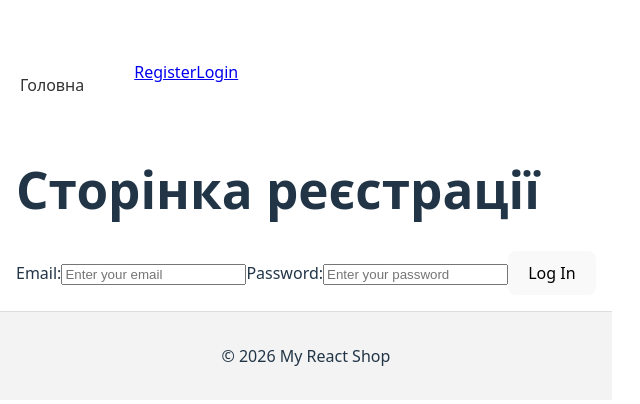
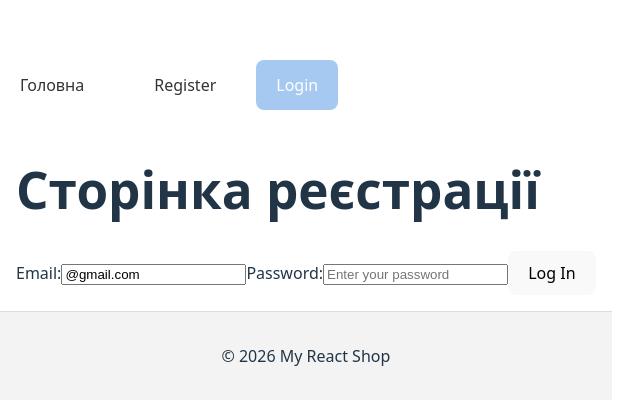
Before and after one commit to Backa228/ReduxEdu, a React (Vite) app: page /login in a window 1280 px wide. Shown: the part 170-574 px from the top of the page, without its empty margins (0-640 px from the left). Built offline with nearby package versions, Linux system fonts and the light colour scheme.

Commit message:
lesson 01.04
Зробили стилізацію хедера

```diff
--- a/src/components/AuthNav/AuthNav.jsx
+++ b/src/components/AuthNav/AuthNav.jsx
@@ -1,10 +1,16 @@
 import { NavLink } from "react-router-dom";
+import css from "./AuthNav.module.scss"
+import clsx from "clsx"
+
+const buildLinkClass = ({ isActive }) => {
+    return clsx(css.link, isActive && css.active)
+}
 
 export const AuthNav = () => {
     return (
-        <div>
-            <NavLink to="/register">Register</NavLink>
-            <NavLink to="/login">Login</NavLink>
+        <div className={css.wrapper}>
+            <NavLink to="/register" className={buildLinkClass}>Register</NavLink>
+            <NavLink to="/login" className={buildLinkClass}>Login</NavLink>
         </div>
     )
 };
--- a/src/components/AuthNav/AuthNav.module.scss
+++ b/src/components/AuthNav/AuthNav.module.scss
@@ -0,0 +1,36 @@
+.wrapper{
+    display: flex;
+    gap: 20px;
+}
+
+.link {
+    text-decoration: none;
+    color: #333;
+    font-weight: 500;
+    //   @include adaptiveValue("font-size", 16, 11, 0, 1400, 320);
+    background-color: white;
+    border-radius: 8px;
+    cursor: pointer;
+    height: 50px;
+    padding: 0 20px;
+    //   @include adaptiveValue("height", 50, 30, 0, 1400, 320);
+    //   @include adaptiveValue("padding-left", 20, 10, 0, 1400, 320);
+    //   @include adaptiveValue("padding-right", 20, 10, 0, 1400, 320);
+    transition: border-color 0.3s ease, box-shadow 0.3s ease;
+    display: flex;
+    align-items: center;
+    justify-content: center;
+    flex-shrink: 0;
+    overflow: hidden;
+}
+
+.link:hover {
+    border-color: #d9e7ff;
+    box-shadow: 0 0 5px rgba(74, 144, 226, 0.5);
+    outline: none;
+}
+
+.link.active {
+    background-color: #4a91e27d;
+    color: white;
+}
--- a/src/components/LoginForm/LoginForm.jsx
+++ b/src/components/LoginForm/LoginForm.jsx
@@ -8,7 +8,7 @@ const LoginForm = () => {
     const handleSubmit = (e) => {
         e.preventDefault()
         const form = e.target
-        const email = form.elemnt.email.value
+        const email = form.elements.email.value
         const password = form.elements.password.value
 
         dispatch(logIn({ email, password }))
@@ -17,9 +17,9 @@ const LoginForm = () => {
     return (
         <form className={css.form} onSubmit={handleSubmit}>
             <label htmlFor="email">Email:</label>
-            <input type="email" name="email" placeholder="Enter your email" />
+            <input type="email" name="email" placeholder="Enter your email" defaultValue="@gmail.com" className={css.input} />
             <label htmlFor="password">Password:</label>
-            <input type="password" name="password" placeholder="Enter your password" />
+            <input type="password" name="password" placeholder="Enter your password" className={css.input} />
             <button type="submit" className={css.button}>Log In</button>
         </form>
     )
--- a/src/components/RegisterForm/RegisterForm.jsx
+++ b/src/components/RegisterForm/RegisterForm.jsx
@@ -8,7 +8,7 @@ export const RegisterForm = () => {
     const handleSubmit = (e) => {
         e.preventDefault()
         const form = e.target
-        const email = form.elemnt.email.value
+        const email = form.elements.email.value
         const password = form.elements.password.value
 
         dispatch(register({ email, password }))
@@ -17,7 +17,7 @@ export const RegisterForm = () => {
     return (
         <form className={css.form} onSubmit={handleSubmit}>
             <label htmlFor="email">Email:</label>
-            <input type="email" name="email" placeholder="Enter your email" />
+            <input type="email" name="email" placeholder="Enter your email" defaultValue="@gmail.com" />
             <label htmlFor="password">Password:</label>
             <input type="password" name="password" placeholder="Enter your password" />
             <button type="submit" className={css.button}>Register</button>
--- a/src/components/UserMenu/UserMenu.jsx
+++ b/src/components/UserMenu/UserMenu.jsx
@@ -1,7 +1,12 @@
 import { useDispatch, useSelector } from "react-redux";
 import { selectUserName } from "../../redux/auth/selectors";
 import css from './UserMenu.module.scss';
-import { logOut } from "../../redux/auth/operations";
+import { logOut } from "../../redux/auth/operation";
+import clsx from "clsx";
+
+const buildLinkClass = ({isActive}) => {
+    return clsx(css.link, isActive && css.active)
+}
 
 export const UserMenu = () => {
     const dispatch = useDispatch()
@@ -14,7 +19,7 @@ export const UserMenu = () => {
     return (
         <div>
             <p>{name}</p>
-            <button type="button" onClick={handleLogOut}>Вихід</button>
+            <button type="button" className={buildLinkClass} onClick={handleLogOut}>Вихід</button>
         </div>
     )
 };
--- a/src/components/UserMenu/UserMenu.module.scss
+++ b/src/components/UserMenu/UserMenu.module.scss
@@ -0,0 +1,31 @@
+.link {
+    text-decoration: none;
+    color: #333;
+    font-weight: 500;
+    //   @include adaptiveValue("font-size", 16, 11, 0, 1400, 320);
+    background-color: white;
+    border-radius: 8px;
+    cursor: pointer;
+    height: 50px;
+    padding: 0 20px;
+    //   @include adaptiveValue("height", 50, 30, 0, 1400, 320);
+    //   @include adaptiveValue("padding-left", 20, 10, 0, 1400, 320);
+    //   @include adaptiveValue("padding-right", 20, 10, 0, 1400, 320);
+    transition: border-color 0.3s ease, box-shadow 0.3s ease;
+    display: flex;
+    align-items: center;
+    justify-content: center;
+    flex-shrink: 0;
+    overflow: hidden;
+}
+
+.link:hover {
+    border-color: #d9e7ff;
+    box-shadow: 0 0 5px rgba(74, 144, 226, 0.5);
+    outline: none;
+}
+
+.link.active {
+    background-color: #4a91e27d;
+    color: white;
+}
--- a/src/redux/auth/operation.js
+++ b/src/redux/auth/operation.js
@@ -48,10 +48,11 @@ export const register = createAsyncThunk(
             email,
             password
         })
-
+      console.log("DATA:", data);
+      console.log("ERROR:", error);
       if (error) throw error;
 
-      return ;
+      return data.user;
     } catch (e) {
       return thunkAPI.rejectWithValue(e.message);
     }
```
